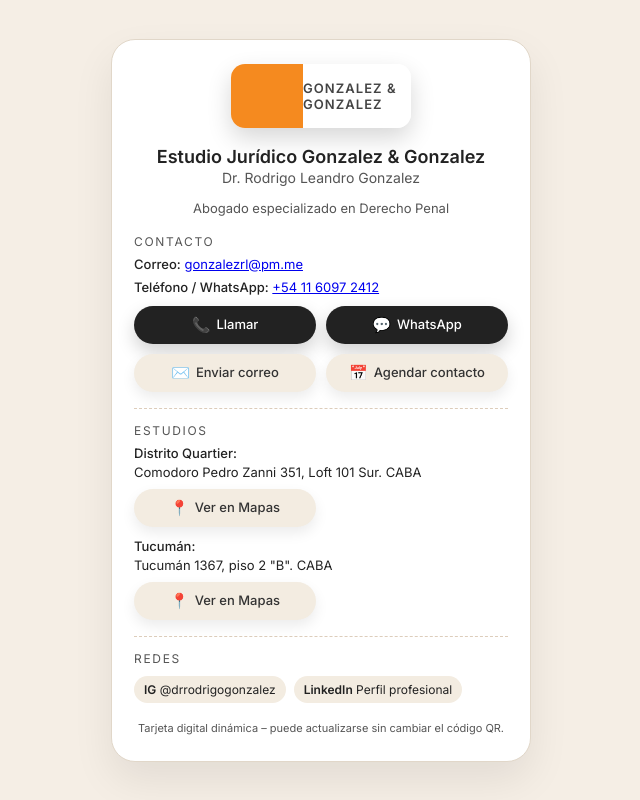
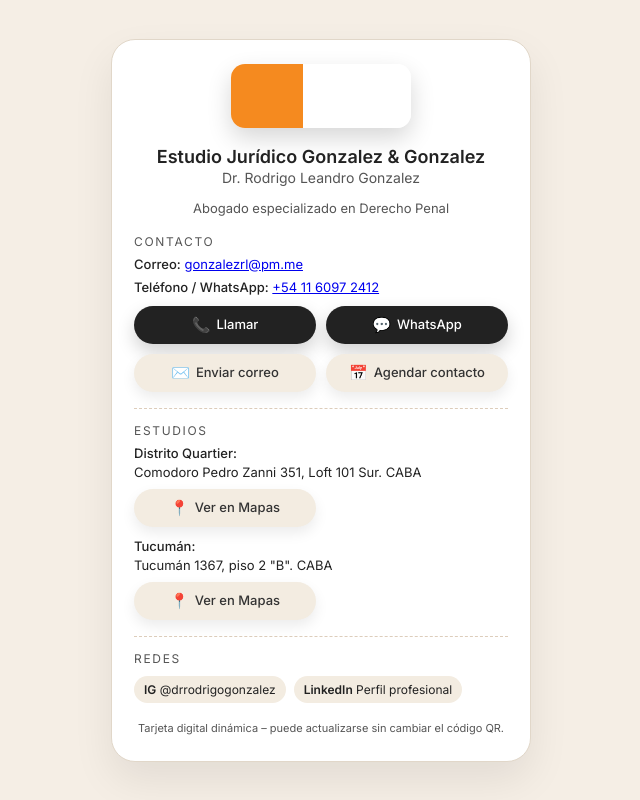
Before and after one commit to RLG013/Tarjeta-digital, a plain HTML site: page index.html in a window 1280 px wide. Shown: the whole page, without its empty margins (319-959 px from the left). Drawn offline with Linux system fonts and the light colour scheme.

Commit message:
Update index.html
Logo limpio

```diff
--- a/index.html
+++ b/index.html
@@ -48,7 +48,7 @@
       border: 1px solid var(--borde-suave);
     }
 
-    /* Logo rectangular naranja/blanco sin bordes negros */
+    /* Logo rectangular naranja/blanco sin bordes negros NI texto */
     .logo-wrapper {
       display: flex;
       justify-content: center;
@@ -75,14 +75,7 @@
       display: flex;
       align-items: center;
       justify-content: center;
-    }
-
-    .logo-right span {
-      font-weight: 600;
-      font-size: 13px;
-      letter-spacing: 0.08em;
-      text-transform: uppercase;
-      color: #444444;
+      /* Sin texto dentro: queda el bloque blanco limpio */
     }
 
     h1 {
@@ -225,9 +218,7 @@
     <div class="logo-wrapper">
       <div class="logo">
         <div class="logo-left"></div>
-        <div class="logo-right">
-          <span>Gonzalez &amp; Gonzalez</span>
-        </div>
+        <div class="logo-right"></div>
       </div>
     </div>
 
```
